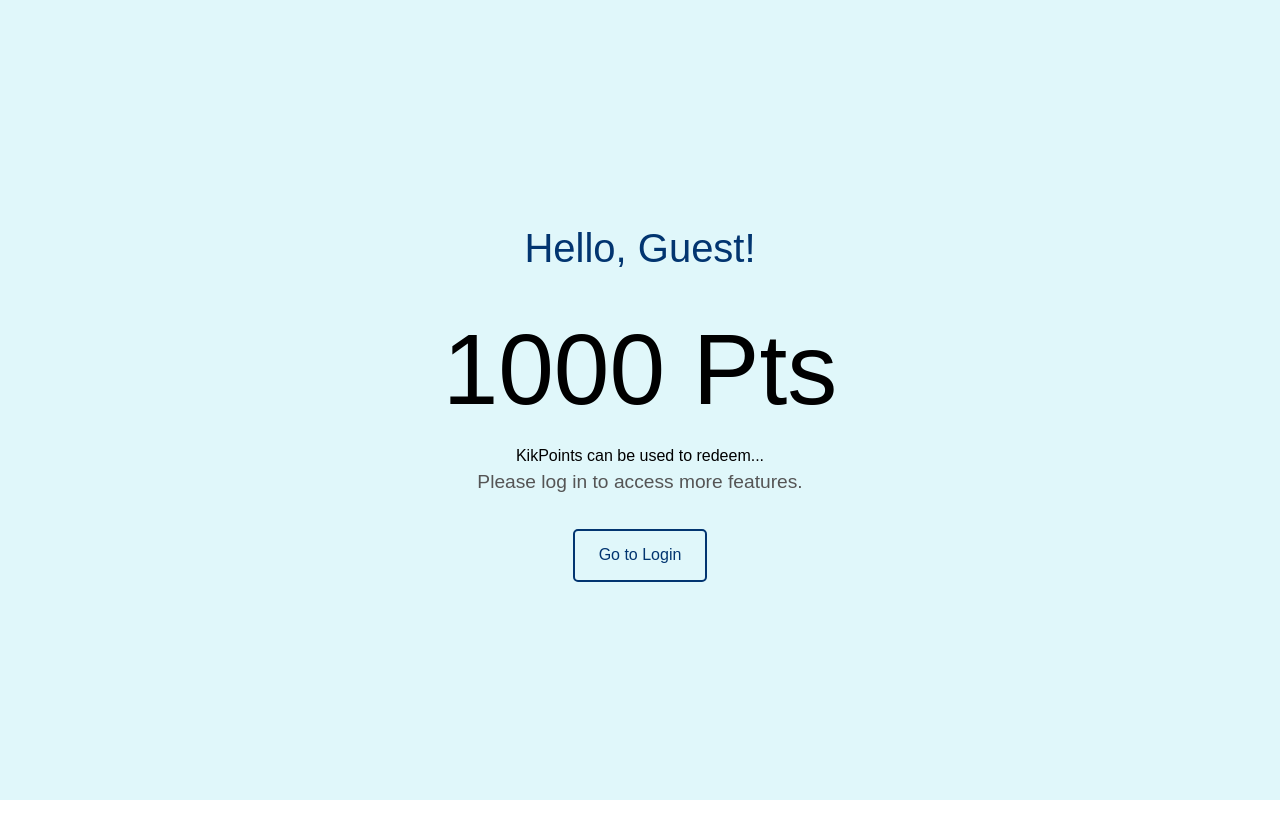
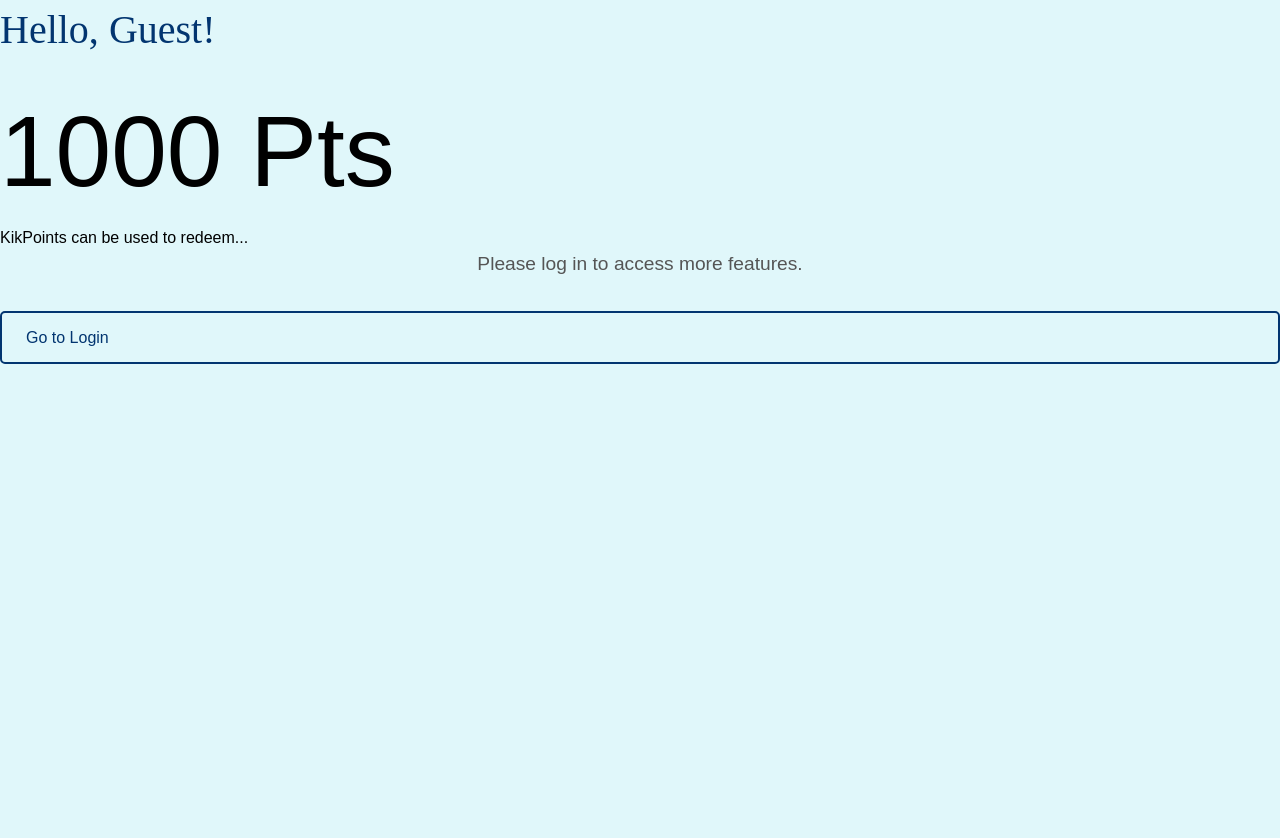
Before and after one commit to datgai/KickCycle, a Next.js app in the folder Kikcycle/: page / in a window 1280 px wide. Shown: the top 838 px of the page. Before the commit the page ends 800 px from the top, so only its background shows below. Built offline with nearby package versions, Linux system fonts and the light colour scheme; no server answers.

Commit message:
🚧 ENV : setup eslint and prettier

```diff
--- a/Kikcycle/src/app/page.module.css
+++ b/Kikcycle/src/app/page.module.css
@@ -1,19 +1,17 @@
-/* app/page.module.css */
-
 .homeContainer {
   display: flex;
   flex-direction: column;
-  align-items: center;
-  justify-content: center;
-  height: 100vh;
+  /* align-items: center;
+  justify-content: center; */
   background-color: #e0f7fa;
-  font-family: Arial, sans-serif;
+  height: 200vh;
 }
 
 .greeting {
   font-size: 2.5rem;
   color: #023570;
   margin-bottom: 1rem;
+  font-family: 'Mochiy Pop One', cursive;
 }
 
 .info {
@@ -45,7 +43,9 @@
   text-decoration: none;
   border: 2px solid #023570;
   border-radius: 5px;
-  transition: background-color 0.3s, color 0.3s;
+  transition:
+    background-color 0.3s,
+    color 0.3s;
 }
 
 .loginLink:hover {
```
Also changed, not shown: Kikcycle/eslint.config.mjs (added, +14 -0 lines), Kikcycle/package.json (+11 -2 lines), Kikcycle/.eslintrc.json, 2 other files (tests, documents, lock files or other folders).
